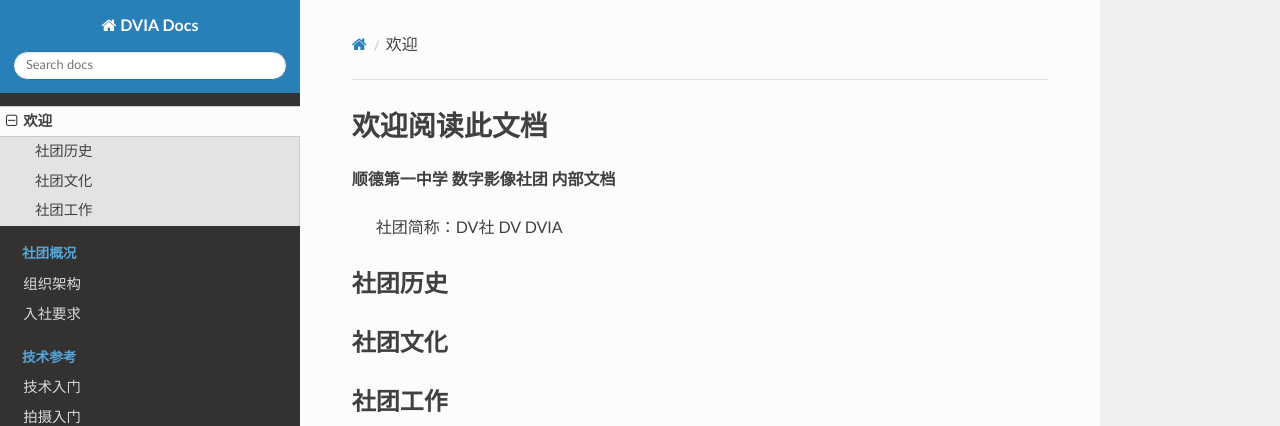
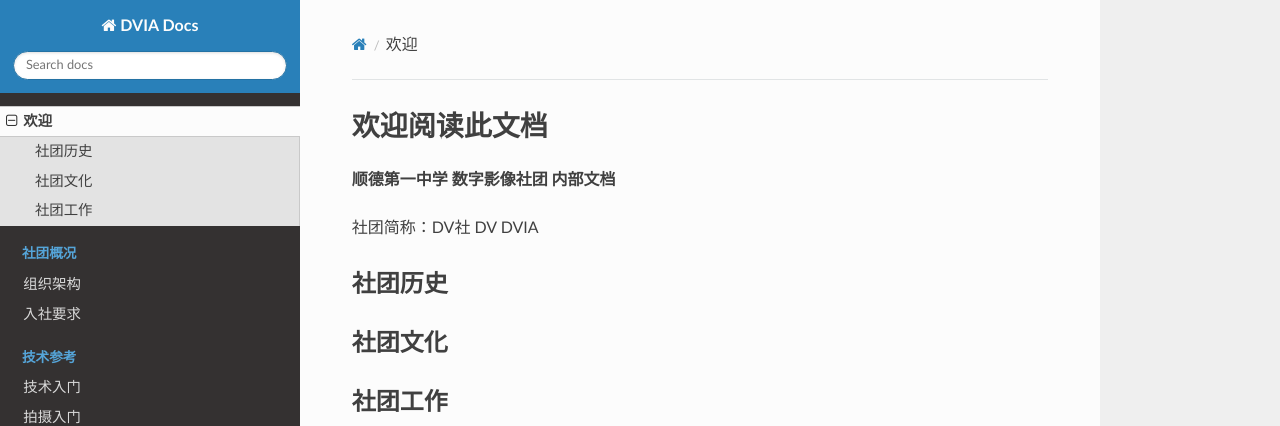
Before and after one commit to Github-DVIA/DVIA, an MkDocs documentation site: the page built from docs/index.md, in a window 1280 px wide. Shown: the top 426 px of the page. Built offline with MkDocs 1.6.1, drawn with Linux system fonts in a browser that asks for light colours; nearby versions of some CDN libraries.

```diff
--- a/docs/index.md
+++ b/docs/index.md
@@ -2,7 +2,7 @@
 
 **顺德第一中学 数字影像社团 内部文档**
 
-> 社团简称：DV社 DV DVIA
+社团简称：DV社 DV DVIA
 
 ## 社团历史
 
```
